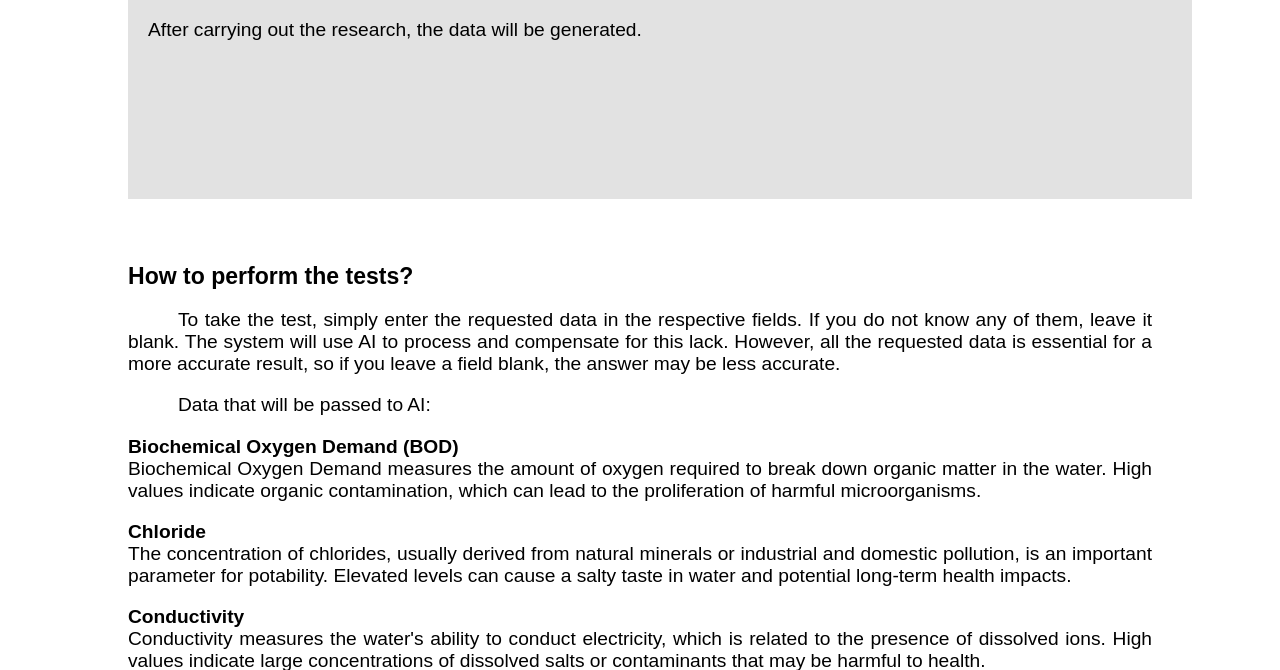
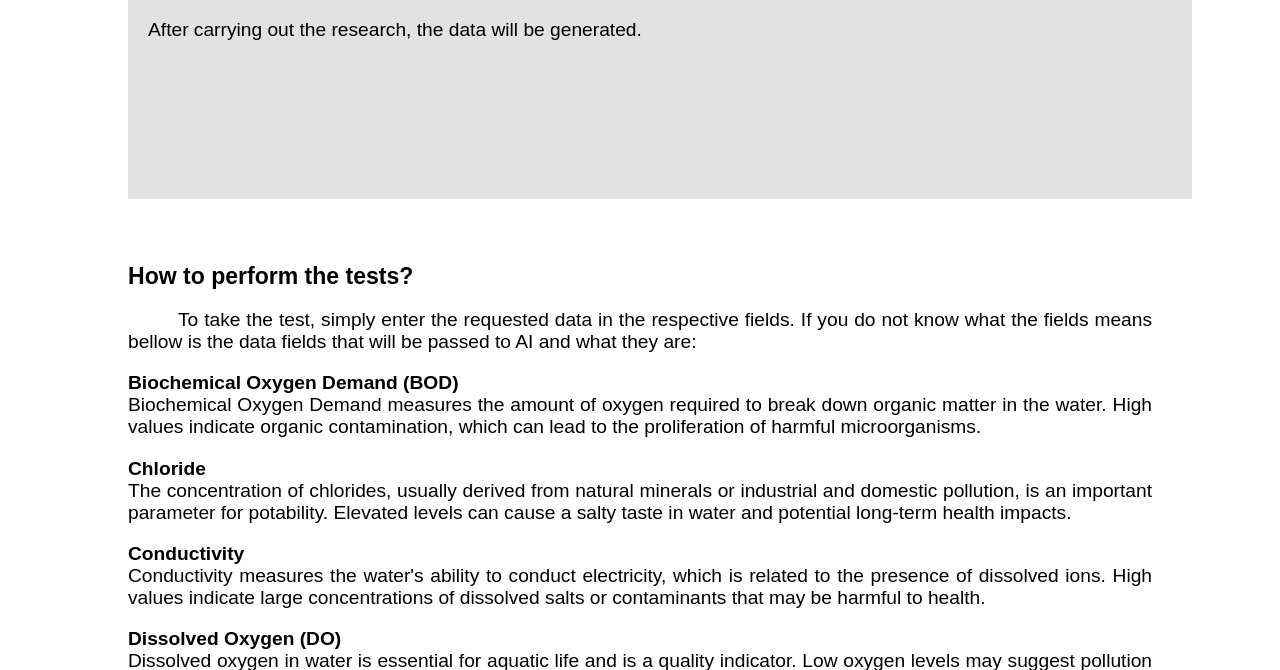
Before and after one commit to Anna-Olyvera/Projeto-AquaSeal, a Flask app: page / in a window 1280 px wide. Shown: the part 1768-2438 px from the top of the page. Run offline with Flask 3, Linux system fonts and the light colour scheme; parts of the project's set-up code (start-up, migrations or seed data) failed here and were passed over.

Commit message:
update index.html

```diff
--- a/templates/index.html
+++ b/templates/index.html
@@ -124,9 +124,7 @@
 
         <div id="expl">
             <h2>How to perform the tests?</h2>
-            <p>To take the test, simply enter the requested data in the respective fields. If you do not know any of them, leave it blank. The system will use AI to process and compensate for this lack. However, all the requested data is essential for a more accurate result, so if you leave a field blank, the answer may be less accurate.</p>
-            <p>Data that will be passed to AI:</p>
-
+            <p>To take the test, simply enter the requested data in the respective fields. If you do not know what the fields means bellow is the data fields that will be passed to AI and what they are:</p>
             <dl>
                 <dt>Biochemical Oxygen Demand (BOD)</dt>
                 <dd>Biochemical Oxygen Demand measures the amount of oxygen required to break down organic matter in the water. High values indicate organic contamination, which can lead to the proliferation of harmful microorganisms.</dd>
```
